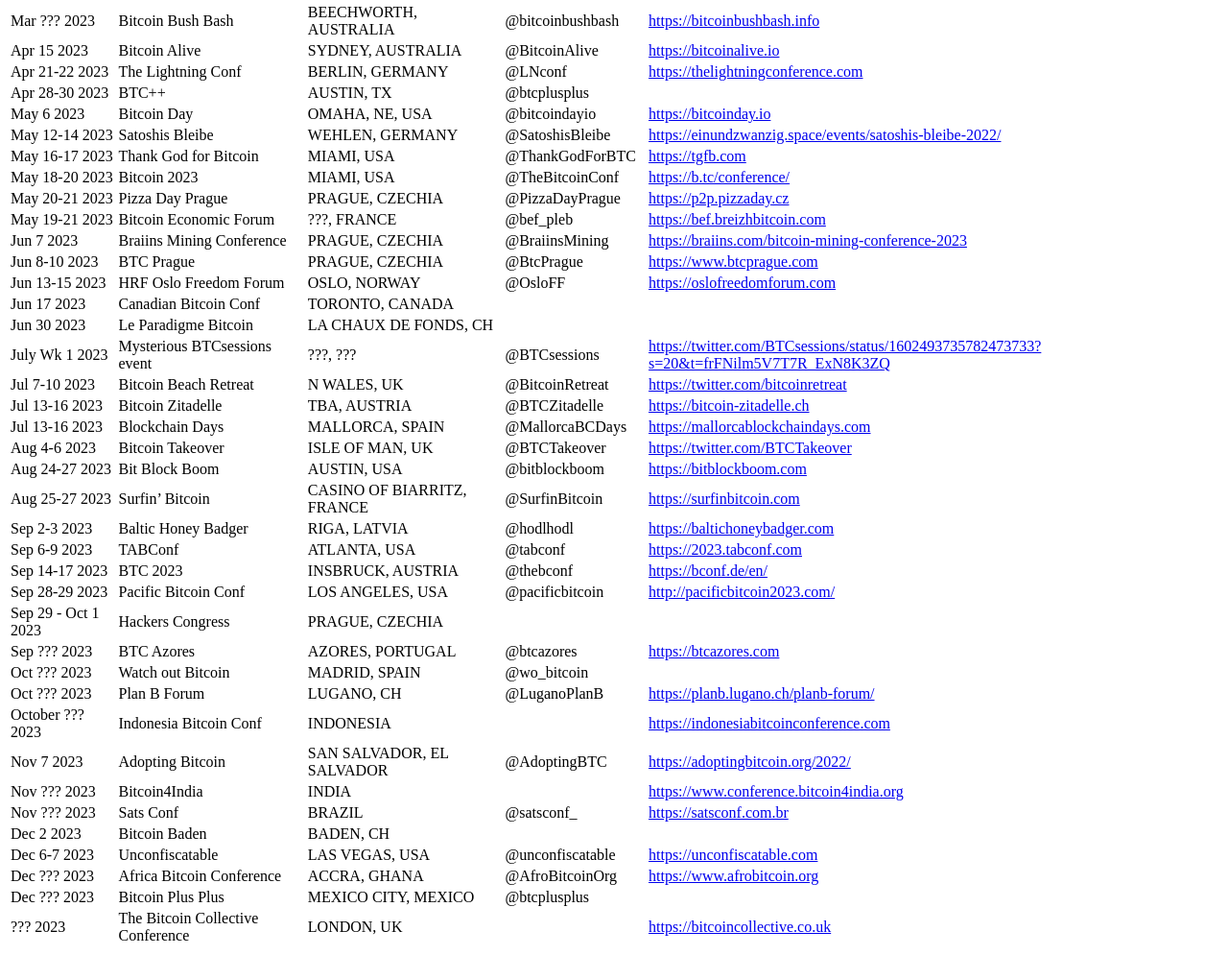
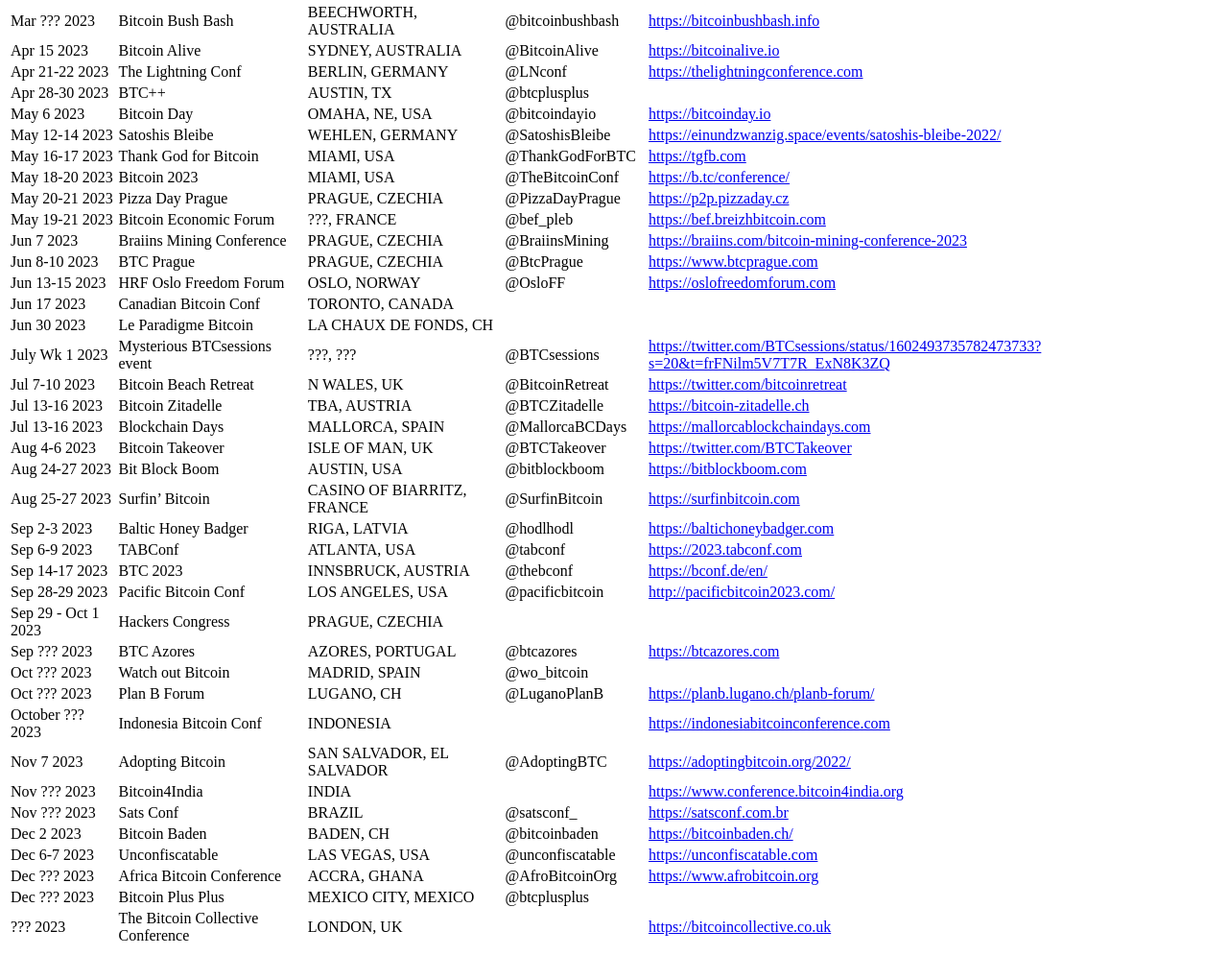
Before and after one commit to SeedSigner/gotoabitcoinconference.github.io, a plain HTML site: page index.html in a window 1280 px wide. Shown: the part 247-1242 px from the top of the page at 96% size. Drawn offline with Linux system fonts and the light colour scheme.

Commit message:
Update index.html

```diff
--- a/index.html
+++ b/index.html
@@ -224,7 +224,7 @@
 <tr>
 <td>Sep 14-17 2023</td>
 <td>BTC 2023</td>
-<td>INSBRUCK, AUSTRIA</td>
+<td>INNSBRUCK, AUSTRIA</td>
 <td>@thebconf</td>
 <td><a href="https://bconf.de/en/">https://bconf.de/en/</a></td>
 </tr>
@@ -295,8 +295,8 @@
 <td>Dec 2 2023</td>
 <td>Bitcoin Baden</td>
 <td>BADEN, CH</td>
-<td></td>
-<td></td>
+<td>@bitcoinbaden</td>
+<td><a href="https://bitcoinbaden.ch/">https://bitcoinbaden.ch/</a></td>
 </tr>
 <tr>
 <td>Dec 6-7 2023</td>
```
